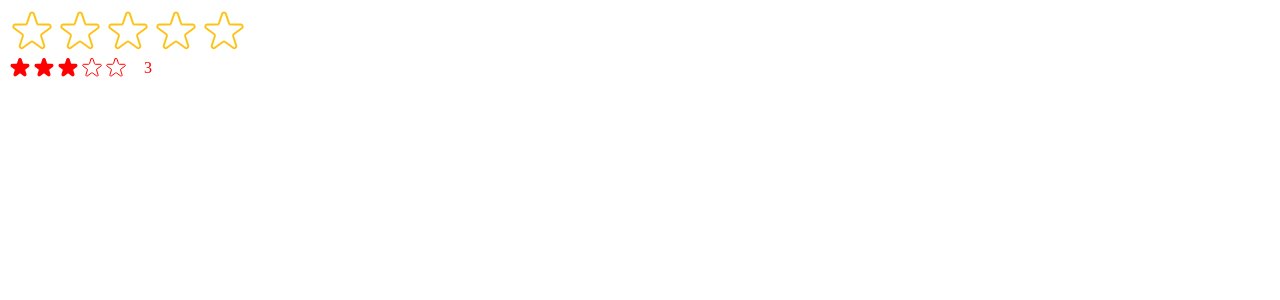
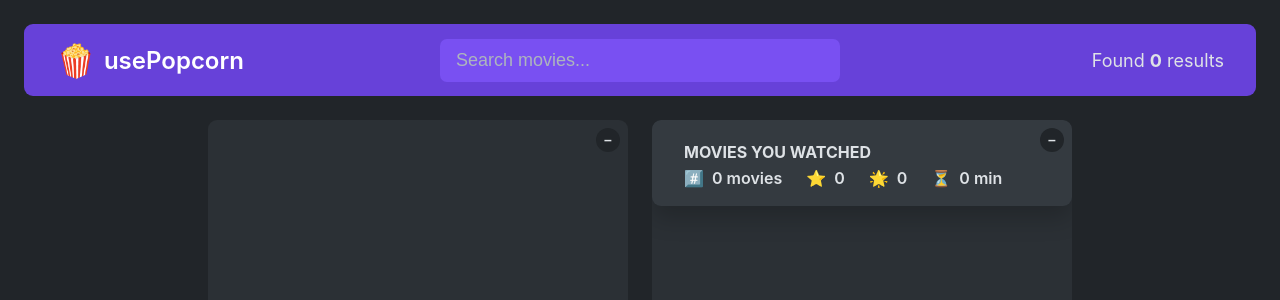
Before and after one commit to fiicodes/usepopcorn, a React (Create React App) app: page / in a window 1280 px wide. Shown: the top 300 px of the page. Built offline with nearby package versions, Linux system fonts and the light colour scheme.

Commit message:
fetching

```diff
--- /dev/null
+++ b/src/App copy.js
@@ -0,0 +1,328 @@
+import { useState, useEffect } from "react";
+
+const tempMovieData = [
+  {
+    imdbID: "tt1375666",
+    Title: "Inception",
+    Year: "2010",
+    Poster:
+      "https://m.media-amazon.com/images/M/MV5BMjAxMzY3NjcxNF5BMl5BanBnXkFtZTcwNTI5OTM0Mw@@._V1_SX300.jpg",
+  },
+  {
+    imdbID: "tt0133093",
+    Title: "The Matrix",
+    Year: "1999",
+    Poster:
+      "https://m.media-amazon.com/images/M/MV5BNzQzOTk3OTAtNDQ0Zi00ZTVkLWI0MTEtMDllZjNkYzNjNTc4L2ltYWdlXkEyXkFqcGdeQXVyNjU0OTQ0OTY@._V1_SX300.jpg",
+  },
+  {
+    imdbID: "tt6751668",
+    Title: "Parasite",
+    Year: "2019",
+    Poster:
+      "https://m.media-amazon.com/images/M/MV5BYWZjMjk3ZTItODQ2ZC00NTY5LWE0ZDYtZTI3MjcwN2Q5NTVkXkEyXkFqcGdeQXVyODk4OTc3MTY@._V1_SX300.jpg",
+  },
+];
+
+const tempWatchedData = [
+  {
+    imdbID: "tt1375666",
+    Title: "Inception",
+    Year: "2010",
+    Poster:
+      "https://m.media-amazon.com/images/M/MV5BMjAxMzY3NjcxNF5BMl5BanBnXkFtZTcwNTI5OTM0Mw@@._V1_SX300.jpg",
+    runtime: 148,
+    imdbRating: 8.8,
+    userRating: 10,
+  },
+  {
+    imdbID: "tt0088763",
+    Title: "Back to the Future",
+    Year: "1985",
+    Poster:
+      "https://m.media-amazon.com/images/M/MV5BZmU0M2Y1OGUtZjIxNi00ZjBkLTg1MjgtOWIyNThiZWIwYjRiXkEyXkFqcGdeQXVyMTQxNzMzNDI@._V1_SX300.jpg",
+    runtime: 116,
+    imdbRating: 8.5,
+    userRating: 9,
+  },
+];
+
+const average = (arr) =>
+  arr.reduce((acc, cur, i, arr) => acc + cur / arr.length, 0);
+
+const KEY = "424c3bff";
+
+export default function App() {
+  const [query, setQuery] = useState("");
+  const [movies, setMovies] = useState([]);
+  const [watched, setWatched] = useState([]);
+  const [error, setError] = useState("");
+  const [selectedId, setSelectedId] = useState(null);
+  const [isLoading, setIsLoading] = useState(false);
+
+  const tempQuery = "interstellar";
+  // useEffect(function () {
+  //   console.log("After in itial render");
+  // }, []);
+  // useEffect(function () {
+  //   console.log("After every render");
+  // });
+  // useEffect(
+  //   function () {
+  //     console.log("D");
+  //   },
+  //   [query]
+  // );
+  // console.log("During render");
+
+  function handleSelectMovie(id) {
+    setSelectedId((selectedId) => (id === selectedId ? null : id));
+  }
+  function handleCloseMovie() {
+    setSelectedId(null);
+  }
+  useEffect(
+    function () {
+      async function fetchMoviews() {
+        try {
+          setError("");
+          setIsLoading(true);
+          const res = await fetch(
+            ` http://www.omdbapi.com/?apikey=${KEY}&s=${query}`
+          );
+          if (!res.ok)
+            throw new Error("Something went wrong with fetching movies");
+
+          const data = await res.json();
+          if (data.Response === "False") throw new Error("Movies not found");
+          setMovies(data.Search);
+        } catch (err) {
+          console.error(err.message);
+          setError(err.message);
+        } finally {
+          setIsLoading(false);
+        }
+      }
+      if (query.length < 3) {
+        setMovies([]);
+        setError("");
+        return;
+      }
+      fetchMoviews();
+    },
+    [query]
+  );
+
+  return (
+    <>
+      <Navbar movies={movies}>
+        <Search query={query} setQuery={setQuery} />
+        <Numresult movies={movies.length} />
+      </Navbar>
+
+      <Main>
+        <Box movies={movies}>
+          {/* {isLoading ? <Loader /> : <MovieList movies={movies} />} */}
+          {isLoading && <Loader />}{" "}
+          {!isLoading && !error && (
+            <MovieList movies={movies} onSlectMovie={handleSelectMovie} />
+          )}
+          {error && <ErrorMessage message={error} />}
+        </Box>
+        <Box>
+          <>
+            {selectedId ? (
+              <MovieDetail
+                selectedId={selectedId}
+                onCloseMovie={handleCloseMovie}
+              />
+            ) : (
+              <>
+                <WatchedSummary watched={watched} />
+                <WatchedMovieList watched={watched} />
+              </>
+            )}
+          </>
+        </Box>
+      </Main>
+    </>
+  );
+}
+function Loader() {
+  return <p className="loader">Loading ...</p>;
+}
+function ErrorMessage({ message }) {
+  return (
+    <p className="error">
+      <span>⛔</span>
+      {message}
+    </p>
+  );
+}
+function Search({ query, setQuery }) {
+  return (
+    <input
+      className="search"
+      type="text"
+      placeholder="Search movies..."
+      value={query}
+      onChange={(e) => setQuery(e.target.value)}
+    />
+  );
+}
+function Logo() {
+  return (
+    <div className="logo">
+      <span role="img">🍿</span>
+      <h1>usePopcorn</h1>
+    </div>
+  );
+}
+function Numresult({ movies }) {
+  return (
+    <p className="num-results">
+      Found <strong>{movies}</strong> results
+    </p>
+  );
+}
+
+function Navbar({ children }) {
+  return (
+    <nav className="nav-bar">
+      <Logo />
+      {children}
+    </nav>
+  );
+}
+
+function Main({ children }) {
+  return <main className="main">{children}</main>;
+}
+function Box({ children }) {
+  const [isOpen, setIsOpen1] = useState(true);
+  return (
+    <div className="box">
+      <button className="btn-toggle" onClick={() => isOpen((open) => !open)}>
+        {isOpen ? "–" : "+"}
+      </button>
+      {isOpen && children}
+    </div>
+  );
+}
+// function WatchList() {
+//   const [watched, setWatched] = useState(tempWatchedData);
+//   const [isOpen2, setIsOpen2] = useState(true);
+
+//   return (
+//     <div className="box">
+//       <button
+//         className="btn-toggle"
+//         onClick={() => setIsOpen2((open) => !open)}
+//       >
+//         {isOpen2 ? "–" : "+"}
+//       </button>
+//       {isOpen2 && (
+//         <>
+//           <WatchedSummary watched={watched} />
+//           <WatchedMovieList watched={watched} />
+//         </>
+//       )}
+//     </div>
+//   );
+// }
+
+function MovieList({ movies, onSlectMovie }) {
+  return (
+    <ul className="list list-movies">
+      {movies?.map((movie) => (
+        <Movie movie={movie} key={movie.imdbID} onSlectMovie={onSlectMovie} />
+      ))}
+    </ul>
+  );
+}
+function Movie({ movie, onSlectMovie }) {
+  return (
+    <li onClick={() => onSlectMovie(movie.imdbID)}>
+      <img src={movie.Poster} alt={`${movie.Title} poster`} />
+      <h3>{movie.Title}</h3>
+      <div>
+        <p>
+          <span>🗓</span>
+          <span>{movie.Year}</span>
+        </p>
+      </div>
+    </li>
+  );
+}
+function MovieDetail({ selectedId, onCloseMovie }) {
+  return (
+    <div className="details">
+      <button className="btn-back" onClick={onCloseMovie}>
+        &larr;
+      </button>
+      {selectedId}
+    </div>
+  );
+}
+
+function WatchedSummary({ watched }) {
+  const avgImdbRating = average(watched.map((movie) => movie.imdbRating));
+  const avgUserRating = average(watched.map((movie) => movie.userRating));
+  const avgRuntime = average(watched.map((movie) => movie.runtime));
+  return (
+    <div className="summary">
+      <h2>Movies you watched</h2>
+      <div>
+        <p>
+          <span>#️⃣</span>
+          <span>{watched.length} movies</span>
+        </p>
+        <p>
+          <span>⭐️</span>
+          <span>{avgImdbRating}</span>
+        </p>
+        <p>
+          <span>🌟</span>
+          <span>{avgUserRating}</span>
+        </p>
+        <p>
+          <span>⏳</span>
+          <span>{avgRuntime} min</span>
+        </p>
+      </div>
+    </div>
+  );
+}
+
+function WatchedMovieList({ watched }) {
+  return (
+    <ul className="list">
+      {watched.map((movie) => (
+        <WatchedMovie movie={movie} key={movie.imdbID} />
+      ))}
+    </ul>
+  );
+}
+
+function WatchedMovie({ movie }) {
+  return (
+    <li>
+      <img src={movie.Poster} alt={`${movie.Title} poster`} />
+      <h3>{movie.Title}</h3>
+      <div>
+        <p>
+          <span>⭐️</span>
+          <span>{movie.imdbRating}</span>
+        </p>
+        <p>
+          <span>🌟</span>
+          <span>{movie.userRating}</span>
+        </p>
+        <p>
+          <span>⏳</span>
+          <span>{movie.runtime} min</span>
+        </p>
+      </div>
+    </li>
+  );
+}
--- a/src/StarRating.js
+++ b/src/StarRating.js
@@ -1,4 +1,6 @@
 import { useState } from "react";
+import PropTypes from "prop-types";
+
 const containerStyle = {
   display: "flex",
   alignItems: "center",
@@ -8,12 +10,21 @@ const containerStyle = {
 const starContainerStyle = {
   display: "flex",
 };
+StarRating.propTypes = {
+  maxRating: PropTypes.number,
+  defaultRating: PropTypes.number,
+  color: PropTypes.string,
+  size: PropTypes.number,
+  messages: PropTypes.array,
+  onSetRating: PropTypes.func,
+};
 
 export default function StarRating({
   maxRating = 5,
   color = "#fcc419",
   messages = [],
   defaultRating = 0,
+  onSetRating,
 
   size = 48,
 }) {
@@ -21,6 +32,7 @@ export default function StarRating({
   const [tempRating, setTemprating] = useState(0);
   function handleRating(rating) {
     setRating(rating);
+    onSetRating(rating);
   }
   const textStyle = {
     lineHeight: "1",
--- a/src/index.js
+++ b/src/index.js
@@ -1,26 +1,18 @@
-import React from "react";
+import React, { useState } from "react";
 import ReactDOM from "react-dom/client";
-// import "./index.css";
-// import App from "./App";
-import StarRating from "./StarRating";
-function Test() {
-  return (
-    <div>
-      <StarRating color="blue" maxRating={10} />
-    </div>
-  );
-}
+import "./index.css";
+import App from "./App copy.js";
+// import StarRating from "./StarRating";
+// function Test() {
+//   const [movieRating, setMovieRating] = useState(0);
+//   return (
+//     <div>
+//       <StarRating color="blue" maxRating={10} onSetRating={setMovieRating} />
+//       <p> This movie was rated {movieRating} stars</p>
+//     </div>
+//   );
+// }
 
 const root = ReactDOM.createRoot(document.getElementById("root"));
 
-root.render(
-  <React.StrictMode>
-    {/* <App /> */}
-    <StarRating
-      maxRating={5}
-      messages={["Terrible", "Bad", "Okay", "Good", "Amazing"]}
-    />
-
-    <StarRating size={24} color="red" defaultRating={3} />
-  </React.StrictMode>
-);
+root.render(<App />);
```
